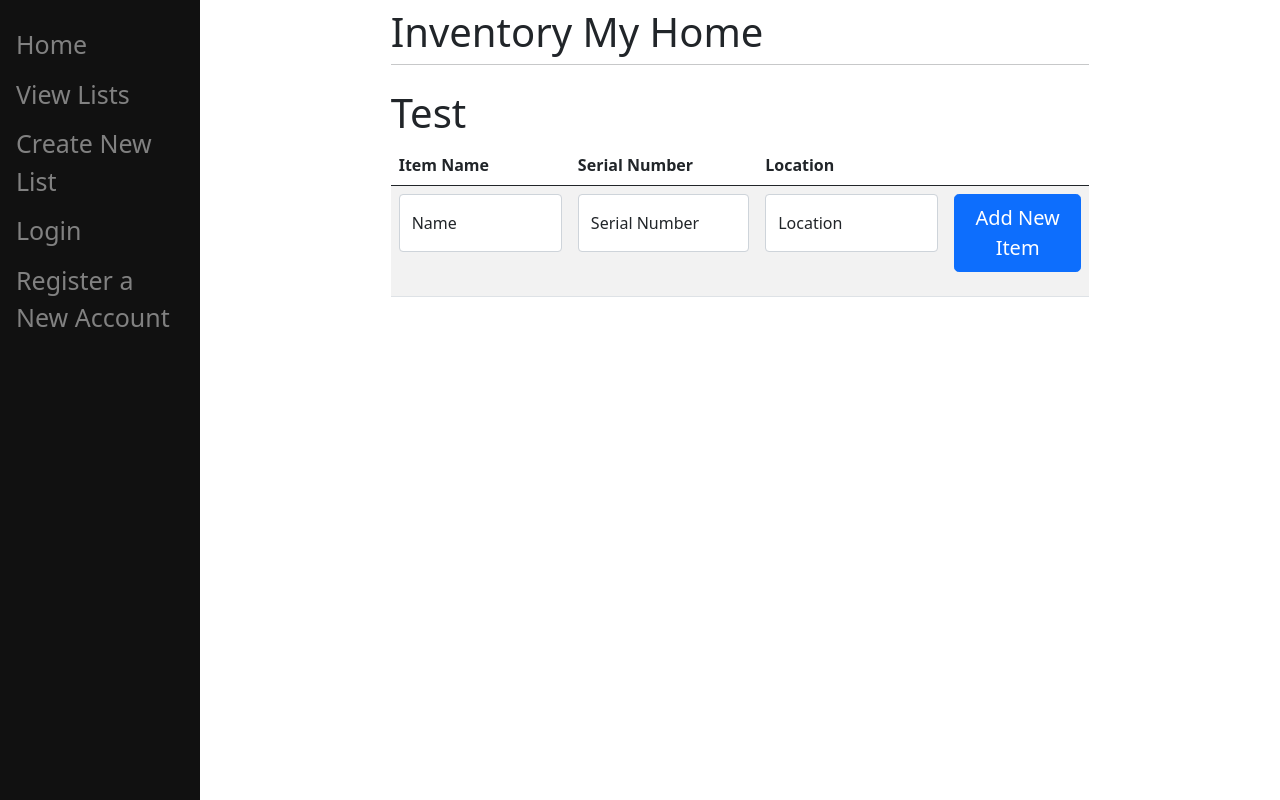
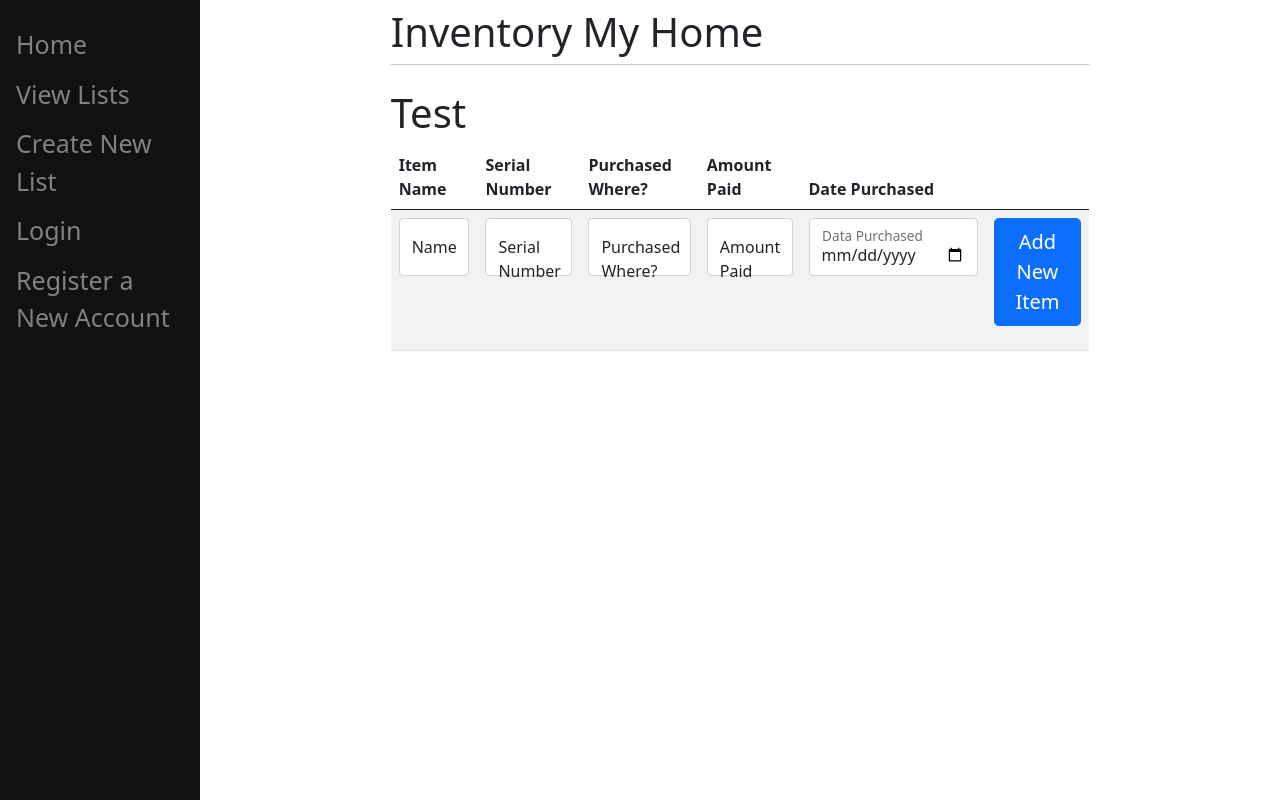
Before and after one commit to jdiket/InventoryMyHome_BackEnd, a Django app: template Inventory/templates/Inventory/list.html in a window 1280 px wide. Run offline with Django 3.2, Linux system fonts and the light colour scheme; the template is opened without the code that fills it: values that come from a table or form of the project are taken from there, others are empty; data comes from the database, SQL or seed files in the repository.

Commit message:
model changes and form chages to reflect

```diff
--- a/Inventory/models.py
+++ b/Inventory/models.py
@@ -7,14 +7,17 @@ class InventoryList(models.Model):
     owner = models.ForeignKey(User, on_delete=models.CASCADE, related_name="inventorylist", null=True)
     name = models.CharField(max_length=200)
 
+
     def __str__(self):
         return self.name
 
 class Item(models.Model):
     inventory_list = models.ForeignKey(InventoryList, on_delete=models.CASCADE)
     name = models.CharField(max_length=200)
-    serial = models.IntegerField(default=0)
-    location = models.CharField(max_length=200)
+    serial = models.CharField(max_length=200, default=0)
+    where_purchased = models.CharField(max_length=200, default='Unknown')
+    purchase_amount = models.DecimalField(max_digits=10, decimal_places=2, default=0)
+    date_purchased = models.DateField(default=None)
 
     def __str__(self):
         return self.name
--- a/Inventory/templates/Inventory/list.html
+++ b/Inventory/templates/Inventory/list.html
@@ -12,7 +12,9 @@
                 <tr>
                     <th>Item Name</th>
                     <th>Serial Number</th>
-                    <th>Location</th>
+                    <th>Purchased Where?</th>
+                    <th>Amount Paid</th>
+                    <th>Date Purchased</th>
                     <th></th>
                 </tr>
             </thead>
@@ -21,7 +23,9 @@
                     <tr>
                         <td>{{ item.name }}</td>
                         <td>{{ item.serial }}</td>
-                        <td>{{ item.location }}</td>
+                        <td>{{ item.where_purchased }}</td>
+                        <td>{{ item.purchase_amount }}</td>
+                        <td>{{ item.date_purchased }}</td>
                         <td></td>
                     </tr>
                 {% endfor %}
@@ -42,8 +46,20 @@
                         </td>
                         <td>
                             <div class="form-floating mb-3">
-                                <input type="text" name="location" class="form-control" id="locationInput" placeholder="Location"/>
-                                <label for="locationInput">Location</label>
+                                <input type="text" name="where_purchased" class="form-control" id="where_purchasedInput" placeholder="Purchased Where?"/>
+                                <label for="where_purchasedInput">Purchased Where?</label>
+                            </div>
+                        </td>
+                        <td>
+                            <div class="form-floating mb-3">
+                                <input type="text" name="purchase_amount" class="form-control" id="purchase_amountInput" placeholder="Amount Paid?"/>
+                                <label for="purchase_amountInput">Amount Paid</label>
+                            </div>
+                        </td>
+                        <td>
+                            <div class="form-floating mb-3">
+                                <input type="date" name="date_purchased" class="form-control" id="date_purchasedInput" placeholder="Date Purchased"/>
+                                <label for="date_purchasedInput">Data Purchased</label>
                             </div>
                         </td>
                         <td>
```
Also changed, not shown: Inventory/migrations/0004_auto_20210713_1040.py (added), Inventory/migrations/0005_auto_20210713_1048.py (added), db.sqlite3.
